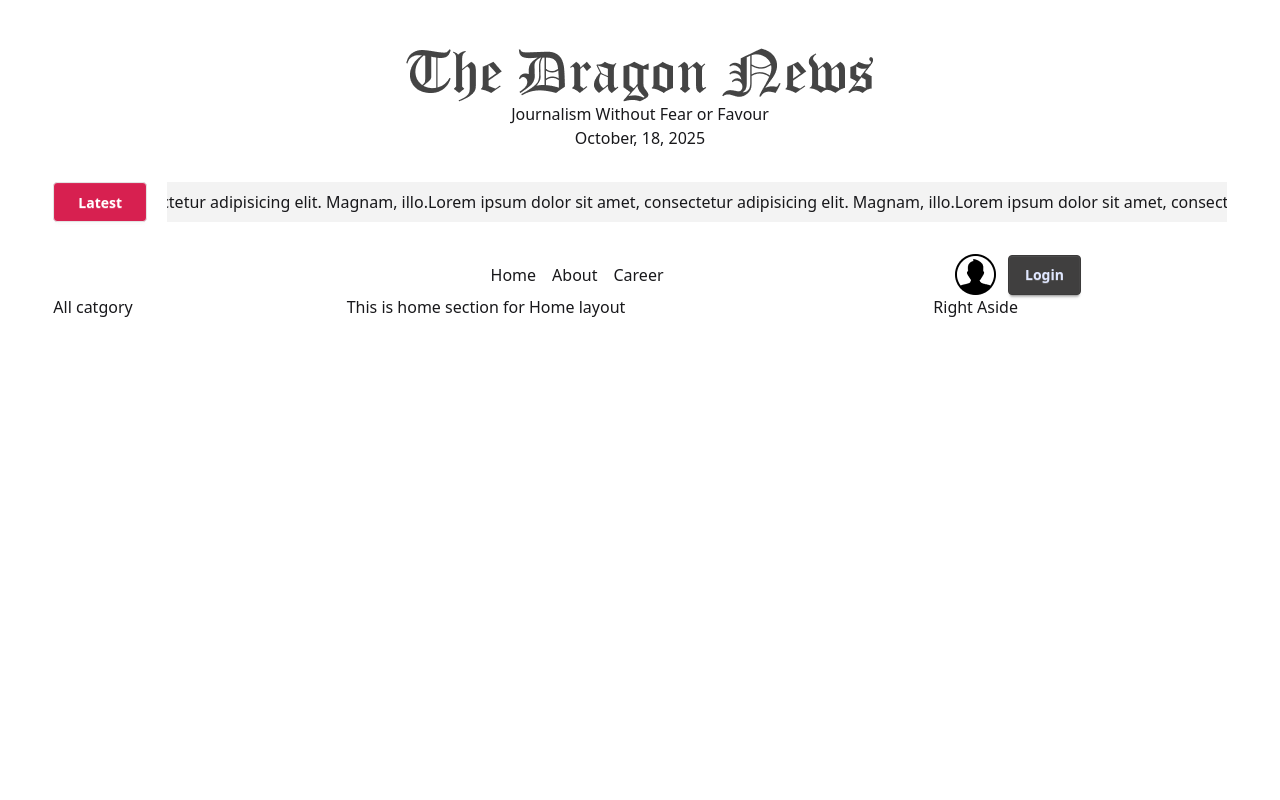
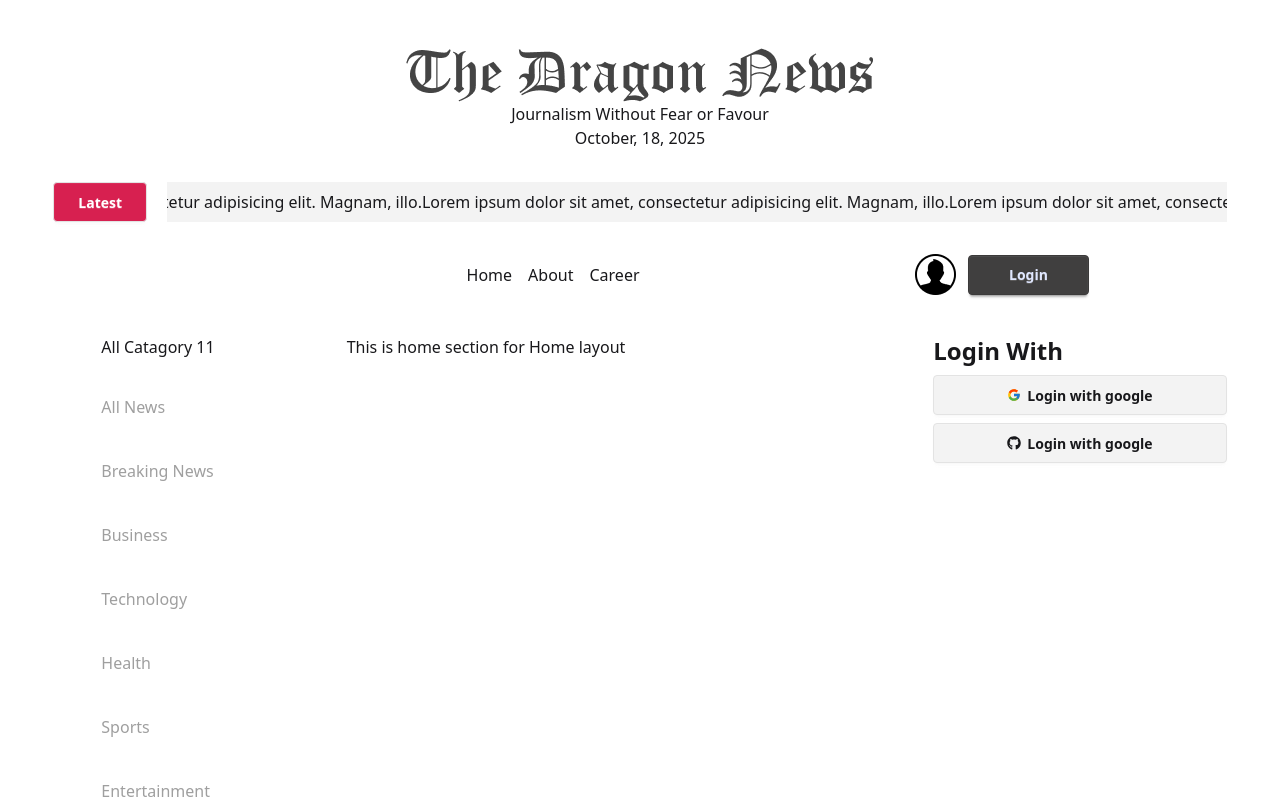
Before and after one commit to ArifulIslam016/Dragon-News, a React (Vite) app: page / in a window 1280 px wide. Shown: the top 800 px of the page. Built offline with nearby package versions, Linux system fonts and the light colour scheme.

Commit message:
error fixed

```diff
--- a/package.json
+++ b/package.json
@@ -15,6 +15,7 @@
     "react": "^19.1.1",
     "react-dom": "^19.1.1",
     "react-fast-marquee": "^1.6.5",
+    "react-icons": "^5.5.0",
     "react-router": "^7.9.4",
     "tailwindcss": "^4.1.14"
   },
--- /dev/null
+++ b/src/Components/Allcatagoty/AllcatagoryName.jsx
@@ -0,0 +1,18 @@
+import React, { use } from 'react';
+import { NavLink } from 'react-router';
+const catagoryPromise=fetch('/categories.json').then(res=>res.json())
+const Allcatagory = () => {
+    const catagoryData=use(catagoryPromise)
+    return (
+        <div className='pl-12' >
+            <h1> All Catagory {catagoryData.length}</h1>
+        <div className='grid grid-cols-1 space-y-2 mt-5'>
+                {
+                catagoryData.map(singleCatagory=> <NavLink to={`catagories/${singleCatagory.id}`} className='text-[#9F9F9F]  py-4 bg-white outline-0' key={singleCatagory.id}>{singleCatagory.name}</NavLink>)
+            }
+        </div>
+        </div>
+    );
+};
+
+export default Allcatagory;
--- /dev/null
+++ b/src/Components/Login/Login.jsx
@@ -0,0 +1,21 @@
+import React from "react";
+import { FaGithub } from "react-icons/fa";
+import { FcGoogle } from "react-icons/fc";
+
+const Login = () => {
+  return (
+    <div className="flex flex-col space-y-2">
+      <h1 className="font-bold text-2xl">Login With</h1>
+      <button className="btn">
+        <FcGoogle />
+        Login with google
+      </button>
+      <button className="btn">
+        <FaGithub />
+        Login with google
+      </button>
+    </div>
+  );
+};
+
+export default Login;
--- a/src/Components/Navbar/Navbar.jsx
+++ b/src/Components/Navbar/Navbar.jsx
@@ -13,7 +13,7 @@ const Navbar = () => {
                 </section>
                 <section className='flex items-center gap-3'>
                     <img src={usrImg} alt="Iamge of user profile" />
-                    <button className='btn btn-primary' >Login</button>
+                    <button className='btn btn-primary px-10 py-1' >Login</button>
                 </section>
         </div>
     );
--- a/src/Layouts/HomeLayout/HomeLayout.jsx
+++ b/src/Layouts/HomeLayout/HomeLayout.jsx
@@ -19,7 +19,7 @@ const HomeLayout = () => {
       <nav className="w-11/12 mx-auto pt-8">
         <Navbar></Navbar>
       </nav>
-      <main className="grid grid-cols-12 w-11/12 mx-auto">
+      <main className="grid grid-cols-12 w-11/12 mx-auto mt-10">
         {/* left aside here */}
         <aside className="col-span-3">
           <LeftAside></LeftAside>
--- a/src/Layouts/HomeLayout/LeftAside.jsx
+++ b/src/Layouts/HomeLayout/LeftAside.jsx
@@ -1,9 +1,10 @@
 import React from 'react';
+import Allcatagory from '../../Components/Allcatagoty/AllcatagoryName';
 
 const LeftAside = () => {
     return (
         <div>
-            <h1>All catgory</h1>
+           <Allcatagory></Allcatagory>
         </div>
     );
 };
--- a/src/Layouts/HomeLayout/RightAside.jsx
+++ b/src/Layouts/HomeLayout/RightAside.jsx
@@ -1,9 +1,10 @@
 import React from 'react';
+import Login from '../../Components/Login/Login';
 
 const RightAside = () => {
     return (
         <div>
-            <h1>Right Aside</h1>
+            <Login></Login>
         </div>
     );
 };
--- a/src/Pages/Catagory.jsx
+++ b/src/Pages/Catagory.jsx
@@ -1,9 +1,12 @@
 import React from 'react';
+import { useParams } from 'react-router';
 
 const Catagory = () => {
+    const catagoryId=useParams().id;
+
     return (
         <div>
-                <h1>Catatory Based</h1>
+                <h1>Catatory Based{catagoryId}</h1>
         </div>
     );
 };
```
Also changed, not shown: 1 other file (tests, documents, lock files or other folders).
